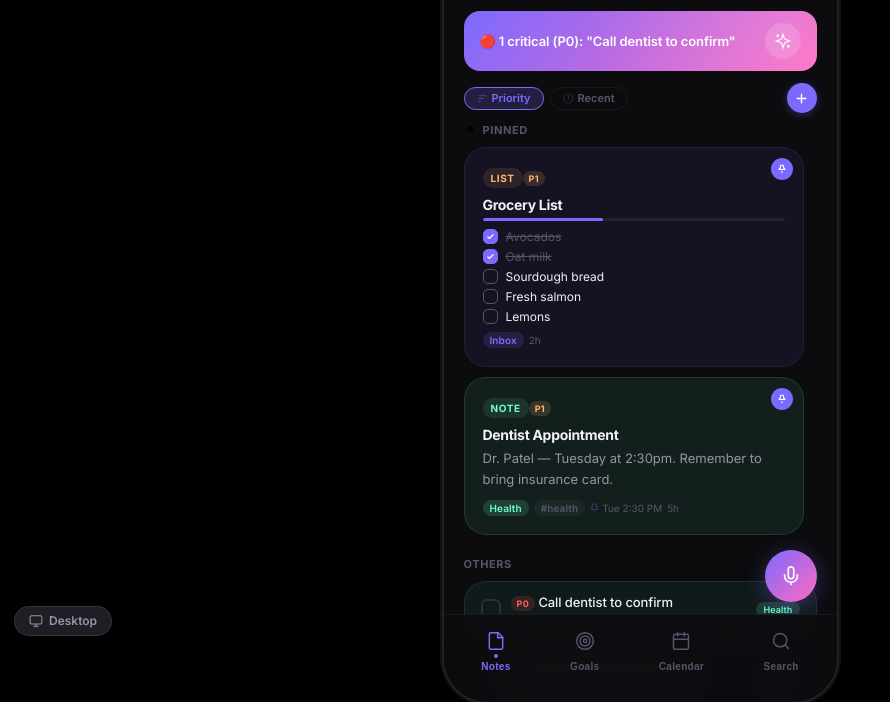
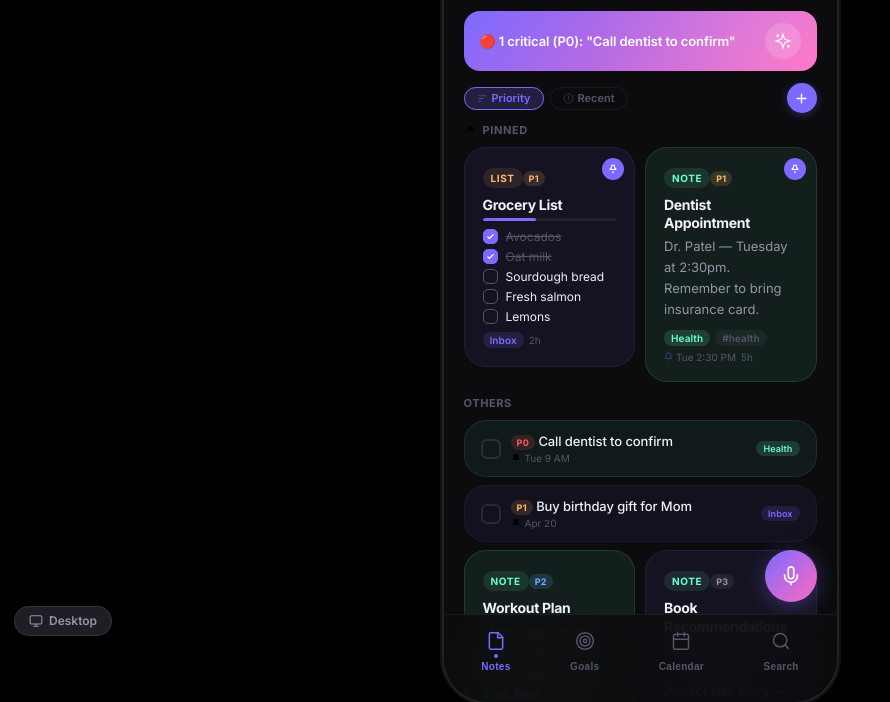
Before and after one commit to avinash-singh/skrawl, a plain HTML site: page index.html in a window 1280 px wide. Shown: the part 150-852 px from the top of the page, without its empty margins (0-890 px from the left). Drawn offline with Linux system fonts and the light colour scheme.

Commit message:
Revert to 2-column tile grid
Co-Authored-By: Claude Opus 4.6 (1M context) <noreply@anthropic.com>

```diff
--- a/index.html
+++ b/index.html
@@ -228,7 +228,7 @@ body{font-family:'Inter',system-ui,sans-serif;background:#000;display:flex;justi
 
 /* ===== NOTE GRID ===== */
 .grid-section{padding:0 20px 140px}
-.note-grid{column-count:1;column-gap:10px;max-width:340px}
+.note-grid{column-count:2;column-gap:10px}
 
 .tile{break-inside:avoid;margin-bottom:10px;border-radius:var(--r-lg);padding:18px;cursor:pointer;transition:all .15s;position:relative;overflow:hidden;border:1px solid var(--border);background:var(--bg-card);min-height:120px}
 .tile:hover{border-color:var(--border2);transform:translateY(-2px);box-shadow:var(--shadow)}
```
Also changed, not shown: prototype/index.html (+1 -1 lines), web/index.html (+1 -1 lines).
